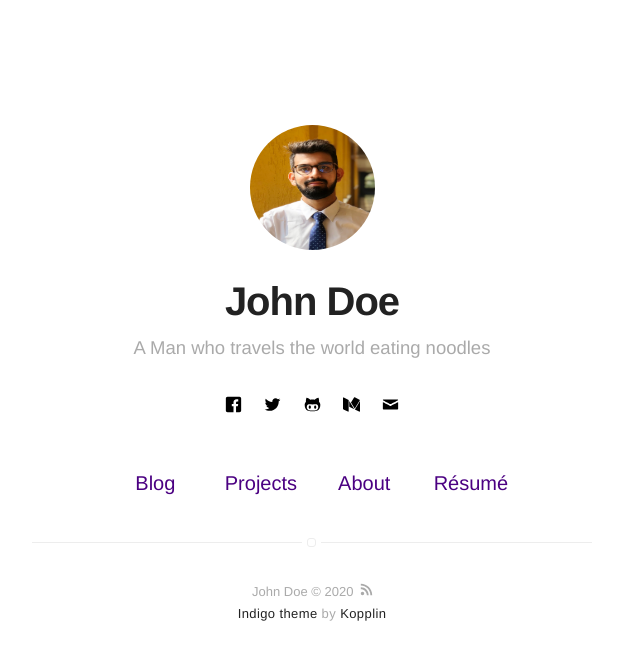
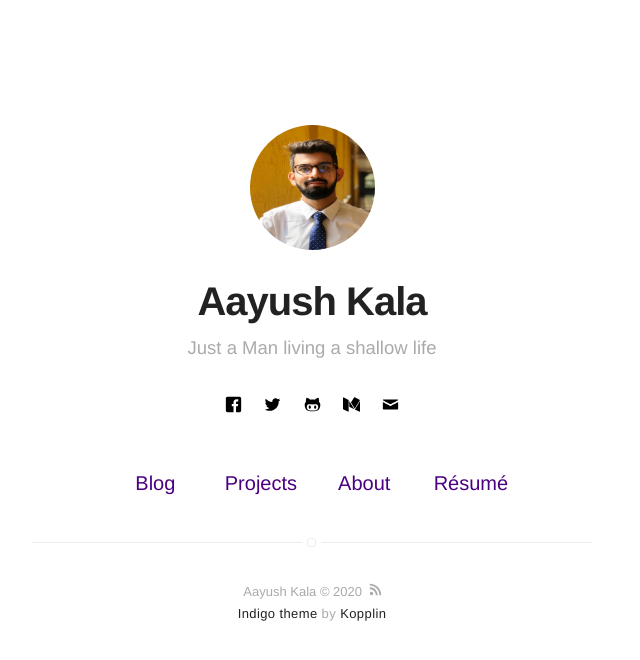
Before and after one commit to AayushKala/webpage, a Jekyll site: the page built from index.html, in a window 1280 px wide. Shown: the top 660 px of the page, without its empty margins (328-968 px from the left). Built offline with Jekyll 4.4.1, drawn with Linux system fonts in a browser that asks for light colours.

Commit message:
Update _config.yml

```diff
--- a/_config.yml
+++ b/_config.yml
@@ -1,9 +1,9 @@
 # main text of home
-name: John Doe
-bio: A Man who travels the world eating noodles
+name: Aayush Kala
+bio: Just a Man living a shallow life
 
 # twitter summary info
-description: A blog about technology and stuff related
+description: A blog about technology and stuff related and yada yada yada
 
 # if it's an external image, update below for true
 # better with square images
@@ -14,9 +14,9 @@ picture: assets/images/profile.jpg
 # and specify source (external or local).
 resume: true
 resume-external: true
-resume-url: https://google.com/?q=my+resume
+resume-url: https://drive.google.com/file/d/1U2n_II1Panu2Lu3uAqFYEMQyAuT8gOxA/view?usp=sharing
 
-url: https://sergiokopplin.github.io/indigo
+url: https://aayushkala.github.io
 # your url: https://USERNAME.github.io
 
 permalink: /:title/
```
